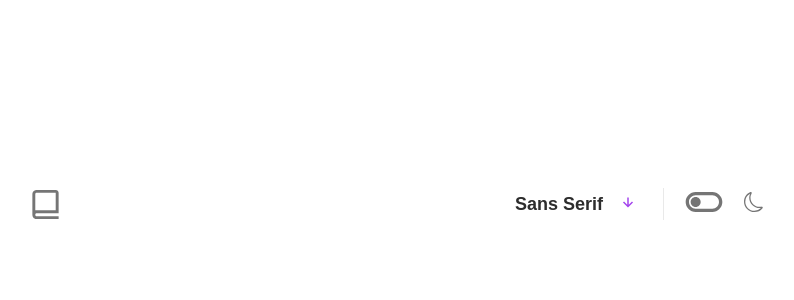
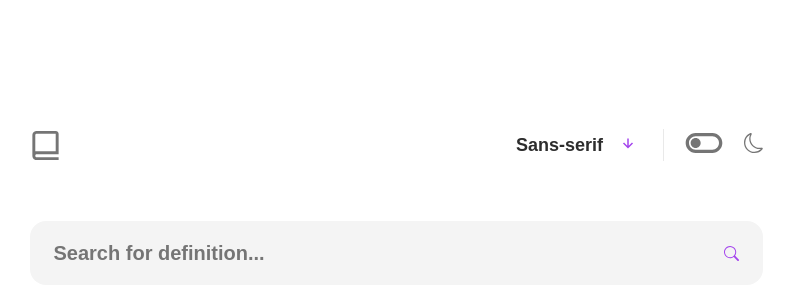
Before and after one commit to createdbysardorbek/Dictionary-react-app, a React (Create React App) app: page / in a window 1280 px wide. Shown: the part 196-496 px from the top of the page, without its empty margins (244-1038 px from the left). Built offline with nearby package versions, Linux system fonts and the light colour scheme.

Commit message:
search enable to change in dark mode

```diff
--- a/src/components/App/App.js
+++ b/src/components/App/App.js
@@ -2,12 +2,12 @@ import React, { useState } from "react";
 import classNames from "classnames";
 import './App.scss'
 import Header from "../Header/Header";
+import Search from "../Search/Search";
 
 const App = () => {
 
     let [theme, setTheme] = useState(false);
     let [font, setFont] = useState('sans-serif')
-
 
     function changeTheme () {
         setTheme(!theme)
@@ -21,6 +21,7 @@ const App = () => {
     return (
         <div className={classNames(`body`, {dark: theme})}>
             <Header changeFont={changeFont} changeTheme={changeTheme} theme={theme} font={font} />
+            <Search theme={theme} font={font} />
         </div>
     )
 
--- a/src/components/Header/Dropdown/Dropdown.js
+++ b/src/components/Header/Dropdown/Dropdown.js
@@ -9,10 +9,14 @@ function Dropdown(props) {
 
   let { dark, font, changeFont } = props
 
+  function checkName(str) {
+    return `${str[0].toUpperCase()}${str.slice(1).toLowerCase()}`
+}
+
   return (
     <div className='dropdown' onClick={() => setIsOpen(!isOpen)}>
-      <Span dark={dark} font={font}>Sans Serif <span className='arrow'><BiDownArrowAlt color={'#A445ED'} /></span>
-        <Div dark={dark} isOpen={isOpen} onClick={(e) => changeFont(e.target.dataset.font)}>
+      <Span dark={dark} font={font}>{checkName(font)} <span className='arrow'><BiDownArrowAlt color={'#A445ED'} /></span>
+        <Div dark={dark} isOpen={isOpen} onClick={(e) => e.target.dataset.font ? changeFont(e.target.dataset.font) : ''}>
           <Span data-font='sans-serif' dark={dark} font={font}>Sans Serif</Span>
           <Span data-font='serif' dark={dark} font={font}>Serif</Span>
           <Span data-font='monospace' dark={dark} font={font}>Mono</Span>
--- a/src/components/Header/Header.scss
+++ b/src/components/Header/Header.scss
@@ -3,6 +3,7 @@
     justify-content: space-between;
     align-items: center;
     width: 736px;
+    margin-bottom: 54px;
 
     .mode {
         display: flex;
--- /dev/null
+++ b/src/components/Search/Search.js
@@ -0,0 +1,20 @@
+import React from 'react'
+import './Search.scss'
+import { Input } from './Search.styled'
+import { BsSearch } from 'react-icons/bs'
+import classNames from 'classnames'
+
+function Search(props) {
+
+    let { theme, font } = props
+
+    return (
+
+        <div className={classNames('searchSec', { dark: theme })}>
+            <Input placeholder='Search for definition...' font={font} dark={theme} />
+            <BsSearch color='#A445ED' size='15px' />
+        </div>
+    )
+}
+
+export default Search
--- /dev/null
+++ b/src/components/Search/Search.scss
@@ -0,0 +1,22 @@
+.searchSec {
+    display: flex;
+    align-items: center;
+    justify-content: space-between;
+    width: 733px;
+    height: 64px;
+    background-color: red;
+    padding-right: 24px;
+    box-sizing: border-box;
+    background: #F4F4F4;
+    border-radius: 16px;
+}
+
+.searchSec.dark {
+    background-color: #1F1F1F;
+}
+
+@media only screen and (max-width: 768px) {
+    .searchSec {
+        width: 100%;
+    }
+}
--- /dev/null
+++ b/src/components/Search/Search.styled.js
@@ -0,0 +1,15 @@
+import styled from "styled-components";
+
+export const Input = styled.input`
+    width: 80%;
+    height: 100%;
+    background: transparent;
+    border: 0;
+    outline: 0;
+    padding-left: 24px;
+    box-sizing: border-box;
+    font-family: ${props => props.font};
+    font-weight: 700;
+    font-size: 20px;
+    color: ${props => props.dark ? '#ffff' : '#2D2D2D'};
+`
```
